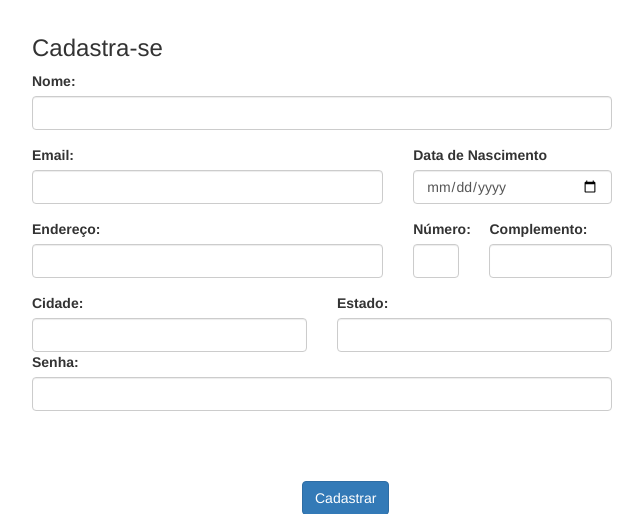
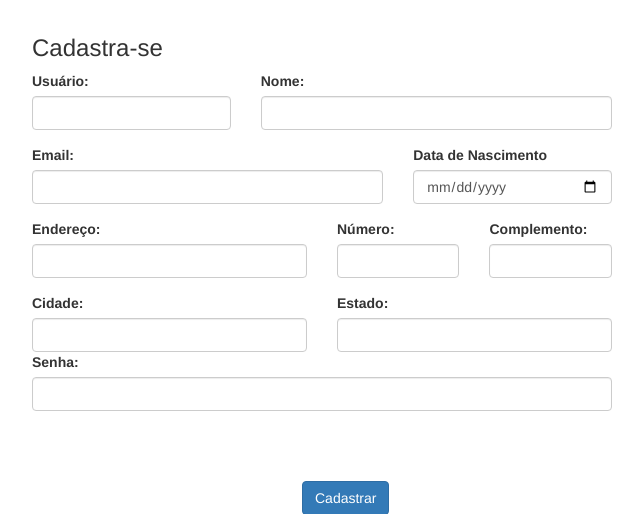
Before and after one commit to celioNascimento/Entretenimento1.1, a PHP site: page /cadastro-usuario.php in a window 1280 px wide. Shown: the part 65-579 px from the top of the page, without its empty margins (293-936 px from the left). Run offline with PHP 8.4, Linux system fonts and the light colour scheme.

Commit message:
Atualização página de cadastro clientes

```diff
--- a/Entretenimento_1.1/cadastro-usuario.php
+++ b/Entretenimento_1.1/cadastro-usuario.php
@@ -51,10 +51,17 @@
 			<form method="post" action="registra_usuario.php" id="form_cadastra_usuario">
 			<h3>Cadastra-se</h3>
 			<div class="row">
-				<div class="col-md-8 form-group ">
-					<label for="usuario">Nome:</label>
+
+				<div class="col-md-3 form-group ">
+					<label for="nome">Usuário:</label>
 					<input type="text" name="usuario" class="form-control" id="usuario" required="requiored">
 				</div>
+
+				<div class="col-md-5 form-group ">
+					<label for="nome">Nome:</label>
+					<input type="text" name="nome" class="form-control" id="nome" required="requiored">
+				</div>
+
 			</div><!-- ************************ /row *********************-->
 
 			<div class="row">
@@ -71,12 +78,12 @@
 
 
 			<div class="row">
-				<div class="col-md-5 form-group">
+				<div class="col-md-4 form-group">
 					<label for="endereco_usuario">Endereço:</label>
 					<input type="text" name="endereco_usuario" class="form-control" id="endereco_usuario" required="requiored">
 				</div>
 
-				<div class="col-md-1 form-group">
+				<div class="col-md-2 form-group">
 					<label for="numero_endereco_usuario">Número:</label>
 					<input type="text" name="numero_endereco_usuario" class="form-control" id="numero_endereco_usuario" required="requiored">
 				</div>
```
Also changed, not shown: Entretenimento_1.1/css/estilo.css (+6 -6 lines).
